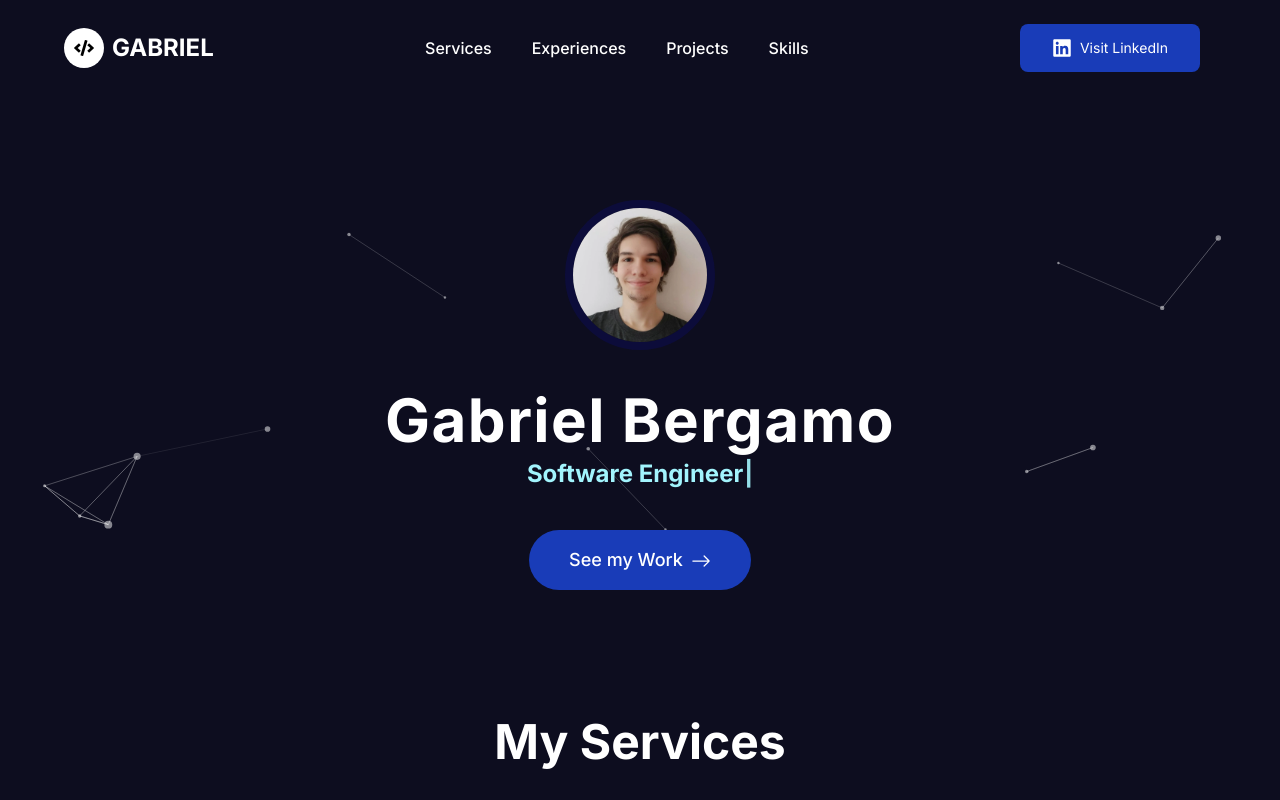
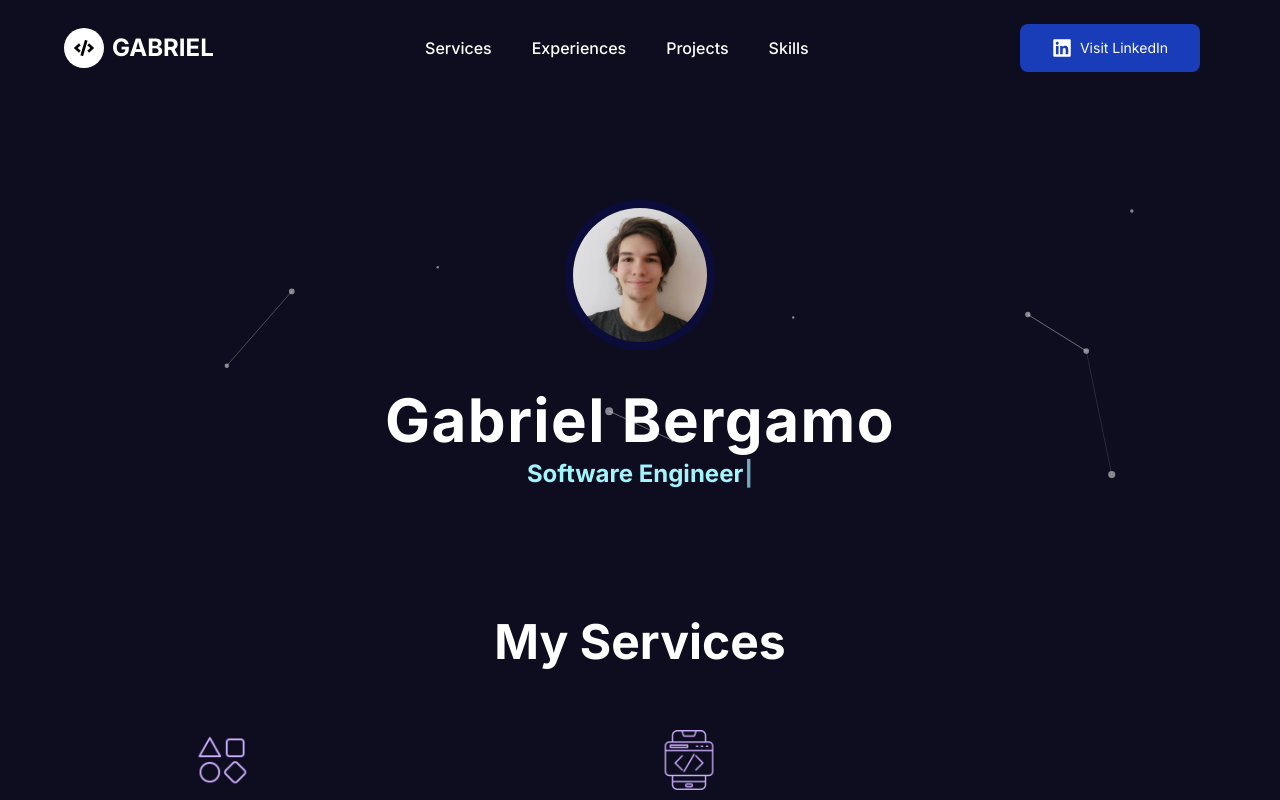
Before and after one commit to Gbrlbrgm/portfolio, a Next.js app: page / in a window 1280 px wide. Shown: the top 800 px of the page. Built offline with nearby package versions, Linux system fonts and the light colour scheme.

Commit message:
fix: comment "see my work" button in hero section

```diff
--- a/components/Home/Hero/index.tsx
+++ b/components/Home/Hero/index.tsx
@@ -1,7 +1,7 @@
 "use client";
 import Image from "next/image";
 import React from "react";
-import { BsArrowRight } from "react-icons/bs";
+// import { BsArrowRight } from "react-icons/bs";
 import Typewriter from "typewriter-effect";
 import ParticleBackground from "./ParticleBackground";
 
@@ -49,7 +49,7 @@ const Hero = () => {
             />
           </span>
         </h2>
-        <a
+        {/* <a
           data-aos="fade-up"
           data-aos-delay="600"
           className="mt-10 px-10 py-4 bg-blue-800 hover:bg-blue-900 transition-all duration-300 cursor-pointer rounded-full text-lg font-medium"
@@ -58,7 +58,7 @@ const Hero = () => {
         >
           <span>See my Work</span>
           <BsArrowRight className="w-5 h-5 ml-2 inline-block" />
-        </a>
+        </a> */}
       </div>
     </div>
   );
```
